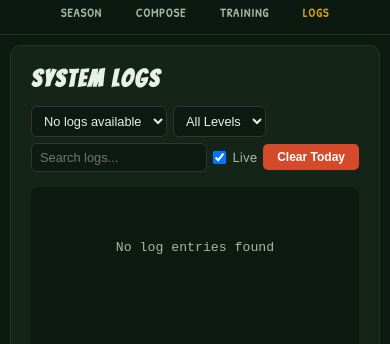
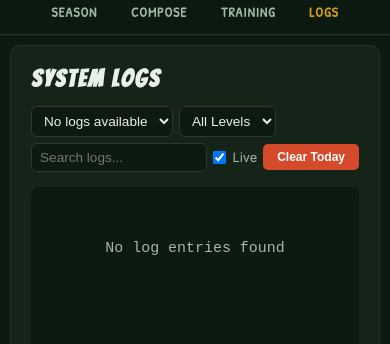
Before and after one commit to LeeOtts/LocalHummingBirdCam, a Flask app: page /logs in a window 390 px wide. Shown: the part 308-652 px from the top of the page. Run offline with Flask 3, Linux system fonts and the light colour scheme; data that the repository does not hold is empty.

Commit message:
Fix mobile admin panel font sizes to match desktop (#10)
Remove mobile CSS overrides that were shrinking nav link, log box, and
log control fonts on small screens so mobile now displays the same
font sizes as desktop.

https://claude.ai/code/session_01FbnoSUujTucTgGr5L1LeEv

Co-authored-by: Claude <noreply@anthropic.com>

```diff
--- a/web/templates/base.html
+++ b/web/templates/base.html
@@ -154,7 +154,7 @@
                 grid-template-columns: repeat(auto-fit, minmax(140px, 1fr)) !important;
                 gap: 10px !important;
             }
-            nav a { margin: 0 5px; font-size: 0.75rem; padding: 0.4rem 0.6rem; }
+            nav a { margin: 0 5px; padding: 0.4rem 0.6rem; }
         }
 
         {% block extra_css %}{% endblock %}
--- a/web/templates/dashboard.html
+++ b/web/templates/dashboard.html
@@ -153,7 +153,6 @@
 
         @media (max-width: 768px) {
             .log-box {
-                font-size: 0.78em;
                 padding: 10px;
                 max-height: 450px;
                 line-height: 1.5;
--- a/web/templates/logs.html
+++ b/web/templates/logs.html
@@ -70,13 +70,12 @@
 
         @media (max-width: 768px) {
             .log-box {
-                font-size: 0.75em;
                 padding: 10px;
                 max-height: 60vh;
                 min-height: 250px;
             }
             .log-controls { gap: 6px; }
-            .log-controls select, .log-controls input { padding: 6px 8px; font-size: 0.8em; }
+            .log-controls select, .log-controls input { padding: 6px 8px; }
         }
 {% endblock %}
 
```
